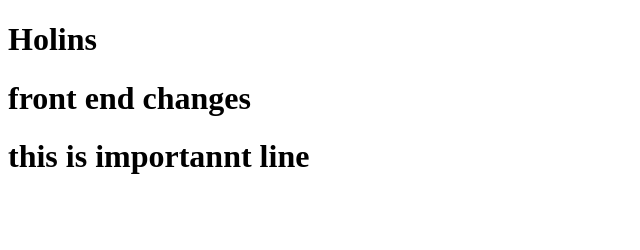
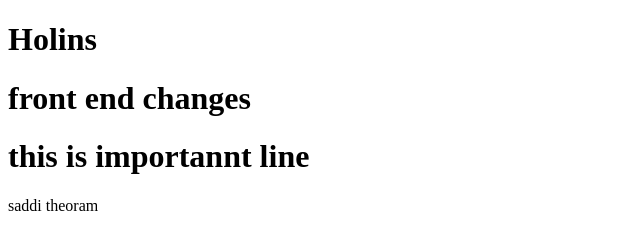
Before and after one commit to holibhai/samplerepo2, a plain HTML site: page index.html in a window 1280 px wide. Shown: the whole page, without its empty margins (0-640 px from the left). Drawn offline with Linux system fonts and the light colour scheme.

Commit message:
fear:djbe

```diff
--- a/index.html
+++ b/index.html
@@ -9,5 +9,6 @@
     <h1>Holins</h1>
     <h1>front end changes</h1>
     <h1>this is importannt line</h1>
+    saddi theoram
 </body>
 </html>
```
